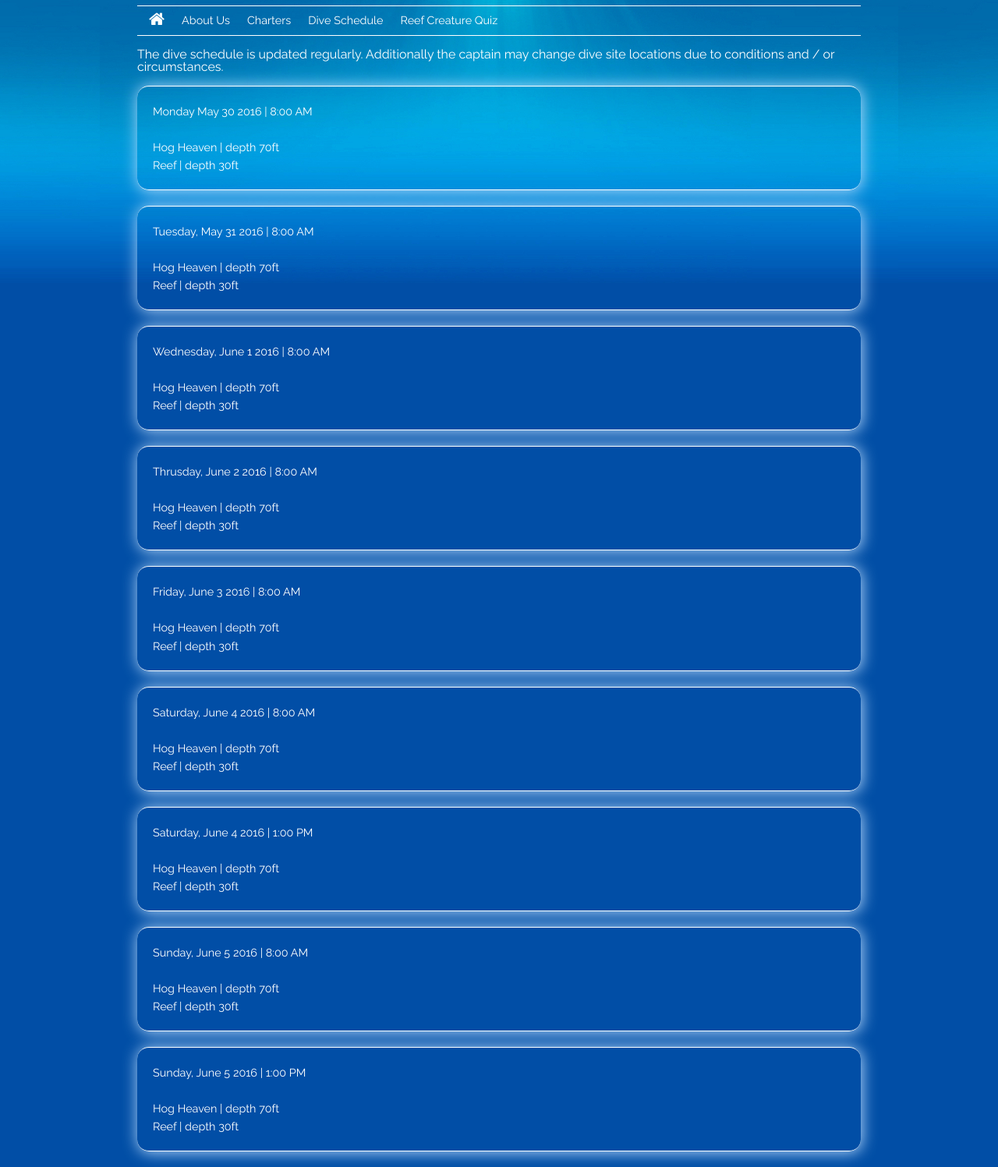
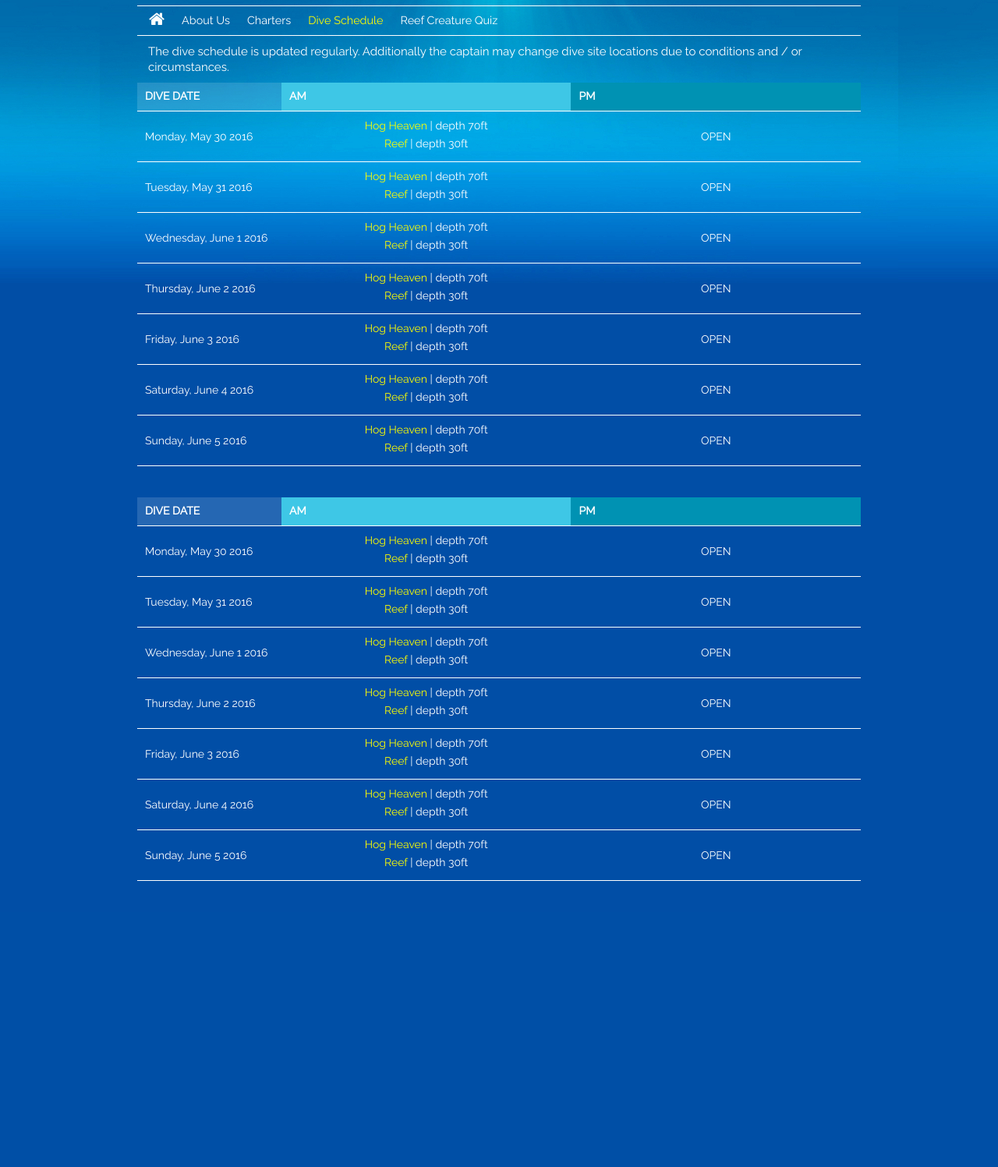
Before and after one commit to captainmarkos/bw2, a PHP site: page /dive_schedule.html in a window 1280 px wide. Shown: the part 112-1609 px from the top of the page at 78% size. After the commit the page ends 1242 px from the top, so only its background shows below. Run offline with PHP 8.4, Linux system fonts and the light colour scheme.

Commit message:
adding charters.html and dive_schedule.html with styles * additional style updates

```diff
--- a/courses.html
+++ b/courses.html
@@ -23,7 +23,7 @@
     <header>
         <div class="row offset-top">
             <div class="small-12 medium-6 large-6 columns no-padding small-only-text-center">
-                <img id="logo-image" src="images/bluewildscuba_logo_transparent.png" alt="Blue Wild Scuba" />
+                <div class="logo-style">Blue Wild</br>Scuba</div>
             </div>
             <div class="small-12 medium-6 large-6 columns contact-info small-only-text-center">
                 <a href="tel:19542135067"><i class="fa fa-phone"></i> : (954) 213-5067</a>&nbsp;&nbsp;
@@ -39,7 +39,7 @@
     <div class="row">
         <div class="large-12 column nav">
             <ul class="inline-list">
-              <li class="no-margin-left"><a href="/"><i class="fa fa-home icon-font-size"></i></a></li>
+              <li class="no-margin-left"><a href="/test.html"><i class="fa fa-home icon-font-size"></i></a></li>
               <li><a href="/courses.html">Scuba Courses</a></li>
               <li><a href="/aboutus.html">About Us</a></li>
               <li><a href="/divelog/index.php" target="_self" class="hide-for-small-only">Dive Log</a></li>
--- a/dive_schedule.html
+++ b/dive_schedule.html
@@ -53,10 +53,10 @@ $(document).ready(function() {
     <div class="row">
         <div class="large-12 column nav">
             <ul class="inline-list">
-              <li class="no-margin-left"><a href="/"><i class="fa fa-home icon-font-size"></i></a></li>
+              <li class="no-margin-left"><a href="/test.html"><i class="fa fa-home icon-font-size"></i></a></li>
               <li><a href="/aboutus.html">About Us</a></li>
               <li><a href="/charters.html">Charters</a></li>
-              <li><a href="/dive_schedule.html">Dive Schedule</a></li>
+              <li><a class="active" href="/dive_schedule.html">Dive Schedule</a></li>
               <!-- <li><a href="/divelog/index.php" target="_self" class="hide-for-small-only">Dive Log</a></li> -->
               <li><a href="/reefcreatures/index.php" target="_self">Reef Creature Quiz</a></li>
               <!-- <li style="float: right;"><span id="facebook-like-button2"></span></li> -->
@@ -65,104 +65,151 @@ $(document).ready(function() {
     </div>
 
 <!-- BEGIN: home.html -->
-</br>
 <div class="row">
-  <div class="">
-      The dive schedule is updated regularly.  Additionally the captain may change
-      dive site locations due to conditions and / or circumstances.
+  <div class="large-12 columns blurb">
+    The dive schedule is updated regularly.  Additionally the captain may change
+    dive site locations due to conditions and / or circumstances.
   </div>
 </div>
-</br>
 
 <div class="row">
-    <div class="small-12 large-12 columns no-padding antialised">
-        <div class="panel">
-            <p>
-              <script type="text/javascript">
-                  var dive_date = moment('2016-05-30').format('dddd MMMM DD YYYY');
-                  var dive_time = '8:00 AM';
-                  document.write(dive_date + ' | ' + dive_time);
-              </script>
-              </br>
-              </br>
-              <a href="">Hog Heaven</a> | depth 70ft
-              </br>
-              <a href="">Reef</a> | depth 30ft
-            </p>
-        </div>
-        <div class="panel">
-            <p>
-              Tuesday, May 31 2016 | 8:00 AM</br>
-              </br>
-              <a href="">Hog Heaven</a> | depth 70ft
-              </br>
-              <a href="">Reef</a> | depth 30ft
-            </p>
-        </div>
-        <div class="panel">
-            <p>
-              Wednesday, June 1 2016 | 8:00 AM</br>
-              </br>
-              <a href="">Hog Heaven</a> | depth 70ft
-              </br>
-              <a href="">Reef</a> | depth 30ft
-            </p>
-        </div>
-        <div class="panel">
-            <p>
-              Thrusday, June 2 2016 | 8:00 AM</br>
-              </br>
-              <a href="">Hog Heaven</a> | depth 70ft
-              </br>
-              <a href="">Reef</a> | depth 30ft
-            </p>
-        </div>
-        <div class="panel">
-            <p>
-              Friday, June 3 2016 | 8:00 AM</br>
-              </br>
-              <a href="">Hog Heaven</a> | depth 70ft
-              </br>
-              <a href="">Reef</a> | depth 30ft
-            </p>
-        </div>
-        <div class="panel">
-            <p>
-              Saturday, June 4 2016 | 8:00 AM</br>
-              </br>
-              <a href="">Hog Heaven</a> | depth 70ft
-              </br>
-              <a href="">Reef</a> | depth 30ft
-            </p>
-        </div>
-        <div class="panel">
-            <p>
-              Saturday, June 4 2016 | 1:00 PM</br>
-              </br>
-              <a href="">Hog Heaven</a> | depth 70ft
-              </br>
-              <a href="">Reef</a> | depth 30ft
-            </p>
-        </div>
-        <div class="panel">
-            <p>
-              Sunday, June 5 2016 | 8:00 AM</br>
-              </br>
-              <a href="">Hog Heaven</a> | depth 70ft
-              </br>
-              <a href="">Reef</a> | depth 30ft
-            </p>
-        </div>
-        <div class="panel">
-            <p>
-              Sunday, June 5 2016 | 1:00 PM</br>
-              </br>
-              <a href="">Hog Heaven</a> | depth 70ft
-              </br>
-              <a href="">Reef</a> | depth 30ft
-            </p>
-        </div>
-    </div>
+  <!-- WEEK 1 -->
+  <table class="dive_schedule large-12 columns">
+    <thead>
+      <tr>
+        <th class="dive_date_header" width="50">DIVE DATE</th>
+        <th class="am_header" width="200">AM</th>
+        <th class="pm_header" width="200">PM</th>
+      </tr>
+    </thead>
+    <tbody>
+      <tr class="info_row">
+        <td>Monday, May 30 2016</td>
+        <td class="am_cell">
+          <div><a href="">Hog Heaven</a> | depth 70ft</div>
+          <div><a href="">Reef</a> | depth 30ft</div>
+        </td>
+        <td>OPEN</td>
+      </tr>
+      <tr class="info_row">
+        <td>Tuesday, May 31 2016</td>
+        <td class="am_cell">
+          <div><a href="">Hog Heaven</a> | depth 70ft</div>
+          <div><a href="">Reef</a> | depth 30ft</div>
+        </td>
+        <td>OPEN</td>
+      </tr>
+      <tr class="info_row">
+        <td>Wednesday, June 1 2016</td>
+        <td class="am_cell">
+          <div><a href="">Hog Heaven</a> | depth 70ft</div>
+          <div><a href="">Reef</a> | depth 30ft</div>
+        </td>
+        <td>OPEN</td>
+      </tr>
+      <tr class="info_row">
+        <td>Thursday, June 2 2016</td>
+        <td class="am_cell">
+          <div><a href="">Hog Heaven</a> | depth 70ft</div>
+          <div><a href="">Reef</a> | depth 30ft</div>
+        </td>
+        <td>OPEN</td>
+      </tr>
+      <tr class="info_row">
+        <td>Friday, June 3 2016</td>
+        <td class="am_cell">
+          <div><a href="">Hog Heaven</a> | depth 70ft</div>
+          <div><a href="">Reef</a> | depth 30ft</div>
+        </td>
+        <td>OPEN</td>
+      </tr>
+      <tr class="info_row">
+        <td>Saturday, June 4 2016</td>
+        <td class="am_cell">
+          <div><a href="">Hog Heaven</a> | depth 70ft</div>
+          <div><a href="">Reef</a> | depth 30ft</div>
+        </td>
+        <td>OPEN</td>
+      </tr>
+      <tr class="info_row">
+        <td>Sunday, June 5 2016</td>
+        <td class="am_cell">
+          <div><a href="">Hog Heaven</a> | depth 70ft</div>
+          <div><a href="">Reef</a> | depth 30ft</div>
+        </td>
+        <td>OPEN</td>
+      </tr>
+    </tbody>
+  </table>
+
+  <!-- WEEK 2 -->
+  <table class="dive_schedule large-12 columns">
+    <thead>
+      <tr>
+        <th class="dive_date_header" width="50">DIVE DATE</th>
+        <th class="am_header" width="200">AM</th>
+        <th class="pm_header" width="200">PM</th>
+      </tr>
+    </thead>
+    <tbody>
+      <tr class="info_row">
+        <td>Monday, May 30 2016</td>
+        <td class="am_cell">
+          <div><a href="">Hog Heaven</a> | depth 70ft</div>
+          <div><a href="">Reef</a> | depth 30ft</div>
+        </td>
+        <td>OPEN</td>
+      </tr>
+      <tr class="info_row">
+        <td>Tuesday, May 31 2016</td>
+        <td class="am_cell">
+          <div><a href="">Hog Heaven</a> | depth 70ft</div>
+          <div><a href="">Reef</a> | depth 30ft</div>
+        </td>
+        <td>OPEN</td>
+      </tr>
+      <tr class="info_row">
+        <td>Wednesday, June 1 2016</td>
+        <td class="am_cell">
+          <div><a href="">Hog Heaven</a> | depth 70ft</div>
+          <div><a href="">Reef</a> | depth 30ft</div>
+        </td>
+        <td>OPEN</td>
+      </tr>
+      <tr class="info_row">
+        <td>Thursday, June 2 2016</td>
+        <td class="am_cell">
+          <div><a href="">Hog Heaven</a> | depth 70ft</div>
+          <div><a href="">Reef</a> | depth 30ft</div>
+        </td>
+        <td>OPEN</td>
+      </tr>
+      <tr class="info_row">
+        <td>Friday, June 3 2016</td>
+        <td class="am_cell">
+          <div><a href="">Hog Heaven</a> | depth 70ft</div>
+          <div><a href="">Reef</a> | depth 30ft</div>
+        </td>
+        <td>OPEN</td>
+      </tr>
+      <tr class="info_row">
+        <td>Saturday, June 4 2016</td>
+        <td class="am_cell">
+          <div><a href="">Hog Heaven</a> | depth 70ft</div>
+          <div><a href="">Reef</a> | depth 30ft</div>
+        </td>
+        <td>OPEN</td>
+      </tr>
+      <tr class="info_row">
+        <td>Sunday, June 5 2016</td>
+        <td class="am_cell">
+          <div><a href="">Hog Heaven</a> | depth 70ft</div>
+          <div><a href="">Reef</a> | depth 30ft</div>
+        </td>
+        <td>OPEN</td>
+      </tr>
+    </tbody>
+  </table>
 </div>
 <!-- END: home.html -->
 
--- a/styles/bluewild.css
+++ b/styles/bluewild.css
@@ -3,6 +3,10 @@
 
 .selected {
     color: #ffff00 !important;
+}
+
+.active {
+    color: #ffff00;
 }
 
 .course-title {
@@ -64,6 +68,14 @@ header {
 .menu-item-thumbnail {
     height: 20px;
     border-radius: .25em;
+}
+
+.panel {
+    margin: 0 !important;
+}
+
+.panel p {
+    margin-bottom: 0;
 }
 
 .scrollto-top-link {
@@ -286,6 +298,70 @@ header {
   float: left;
 }
 
+.dive_schedule {
+    background: none;
+    border: none;
+    margin-bottom: 40px;
+}
+
+.dive_schedule thead {
+    background: none;
+}
+
+.dive_schedule tbody tr td {
+    color: white;
+}
+
+.dive_schedule tbody tr td a {
+    color: #ffff00;
+}
+
+.dive_schedule tbody tr:nth-of-type(even) {
+    background: none;
+}
+
+.dive_schedule tbody tr:nth-of-type(odd) {
+    border-top: 1px solid white;
+    border-bottom: 1px solid white;
+}
+
+.dive_date_header {
+    color: white;
+    background: rgba(255, 255, 255, 0.14);
+}
+
+.am_cell div {
+    margin-bottom: 5px;
+}
+
+.retail_prices_header {
+    background-color: rgb(62, 199, 230);
+    color: white;
+}
+
+.am_header {
+    background-color: rgb(62, 199, 230);
+    color: white;
+}
+
+.pm_header {
+    background-color: rgb(0, 146, 179);
+    color: white;
+}
+
+.info_row a {
+    color: #4343b9;
+}
+
+.info_row td:not(:first-child) {
+    text-align: center;
+}
+
+.blurb {
+    font-size: .9375em;
+    padding: 10px 10px 10px 0;
+    line-height: 20px;
+}
 /* small devices */
 @media only screen {
     /* Define mobile styles */
--- a/test.html
+++ b/test.html
@@ -52,7 +52,7 @@ $(document).ready(function() {
     <div class="row">
         <div class="large-12 column nav">
             <ul class="inline-list">
-              <li class="no-margin-left"><a href="/"><i class="fa fa-home icon-font-size"></i></a></li>
+              <li class="no-margin-left"><a class="active" href="/test.html"><i class="fa fa-home icon-font-size"></i></a></li>
               <li><a href="/aboutus.html">About Us</a></li>
               <li><a href="/charters.html">Charters</a></li>
               <li><a href="/dive_schedule.html">Dive Schedule</a></li>
@@ -67,8 +67,8 @@ $(document).ready(function() {
 <div class="row">
     <ul class="small-block-grid-2 medium-block-grid-3 large-block-grid-3">
       <li class="last-image"><a href="/courses.html"><img src="/images/Tiburon.jpg" alt="Learn to Dive" /></a></li>
-      <li class="last-image"><a href="/courses.html"><img src="/images/Tiburon.jpg" alt="Courses eLearning" /></a></li>
-      <li class="last-image"><a href="/courses.html"><img src="/images/Tiburon.jpg" alt="PADI Advanced Open Water" /></a></li>
+      <li class="show-for-medium-up last-image"><a href="/courses.html"><img src="/images/Tiburon.jpg" alt="Courses eLearning" /></a></li>
+      <li class="show-for-medium-up last-image"><a href="/courses.html"><img src="/images/Tiburon.jpg" alt="PADI Advanced Open Water" /></a></li>
     </ul>
 </div>
 
```
Also changed, not shown: aboutus.html (+6 -4 lines), charters.html (+103 -20 lines), 1 other file.
